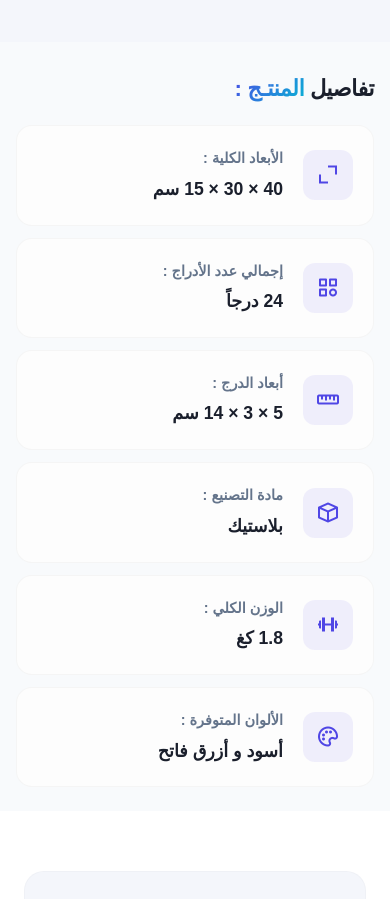
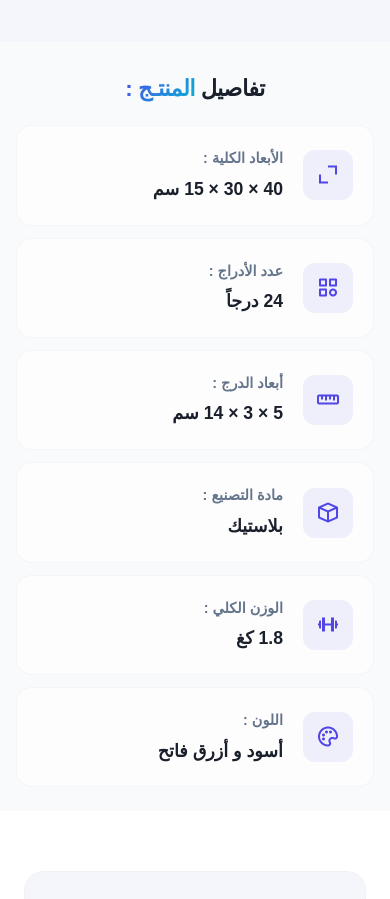
Before and after one commit to modelxland/modelxlandFonts, a website: page model-classic.html in a window 390 px wide. Shown: the part 939-1838 px from the top of the page. Drawn offline with nearby package versions, Linux system fonts and the light colour scheme; a web font is replaced by a local one.

Commit message:
feat: add responsive mobile CSS styles and update layout for mobile view optimization

```diff
--- a/css/mobile.css
+++ b/css/mobile.css
@@ -486,7 +486,7 @@
         font-weight: 900;
         line-height: 1.3;
         letter-spacing: -0.5px;
-        text-align: right;
+        text-align: center;
         color: var(--text-main);
         margin: 0 0 0 0;
         font-family: var(--font-main);
--- a/model-classic.html
+++ b/model-classic.html
@@ -604,7 +604,7 @@
                 <div class="spec-item">
                     <div class="spec-icon"><i class='bx bx-category'></i></div>
                     <div class="spec-details">
-                        <span class="spec-label">إجمالي عدد الأدراج :</span>
+                        <span class="spec-label">عدد الأدراج :</span>
                         <span class="spec-value">24 درجاً</span>
                     </div>
                 </div>
@@ -636,7 +636,7 @@
                 <div class="spec-item">
                     <div class="spec-icon"><i class='bx bx-palette'></i></div>
                     <div class="spec-details">
-                        <span class="spec-label">الألوان المتوفرة :</span>
+                        <span class="spec-label">اللون :</span>
                         <span class="spec-value">أسود  و  أزرق فاتح</span>
                     </div>
                 </div>
```
